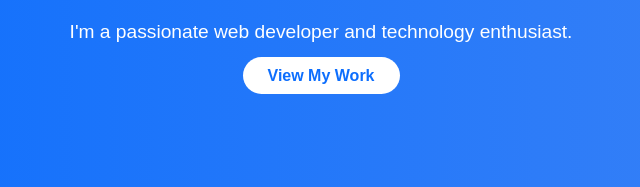
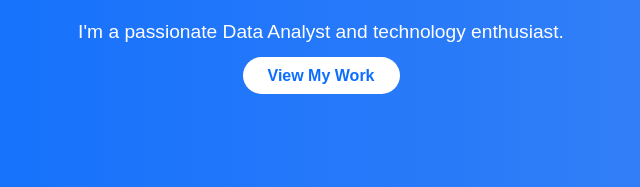
Before and after one commit to Shubh50575/portfolio, a plain HTML site: page index.html in a window 1280 px wide. Shown: the part 317-504 px from the top of the page, 319-959 px from the left. Drawn offline with Linux system fonts and the light colour scheme.

Commit message:
Update index.html

```diff
--- a/index.html
+++ b/index.html
@@ -22,7 +22,7 @@
   <section id="home" class="hero">
     <div class="hero-content">
       <h2>Hello, I'm <span>Kumar Shubh</span></h2>
-      <p>I'm a passionate web developer and technology enthusiast.</p>
+      <p>I'm a passionate Data Analyst and technology enthusiast.</p>
       <a href="#projects" class="btn">View My Work</a>
     </div>
   </section>
```
